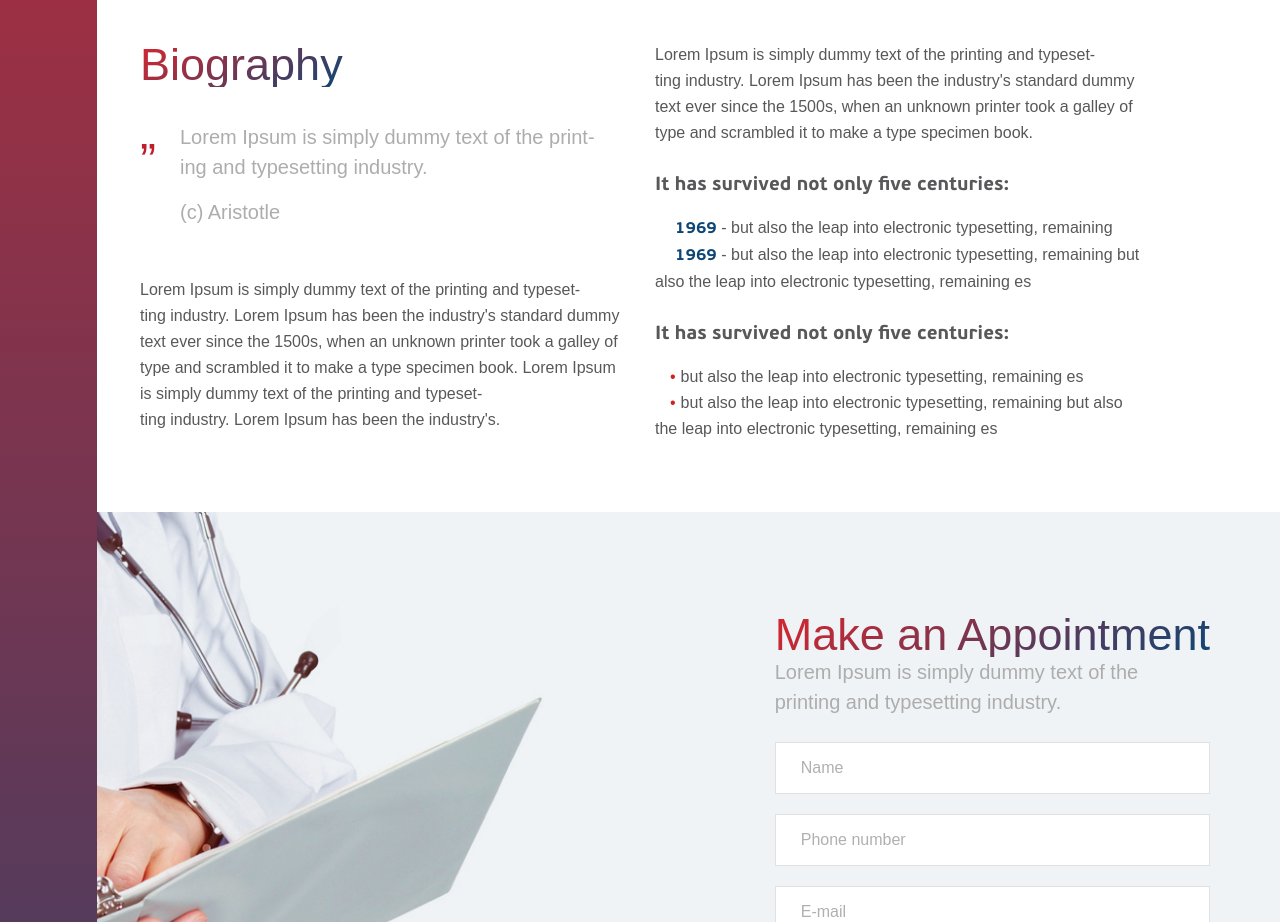
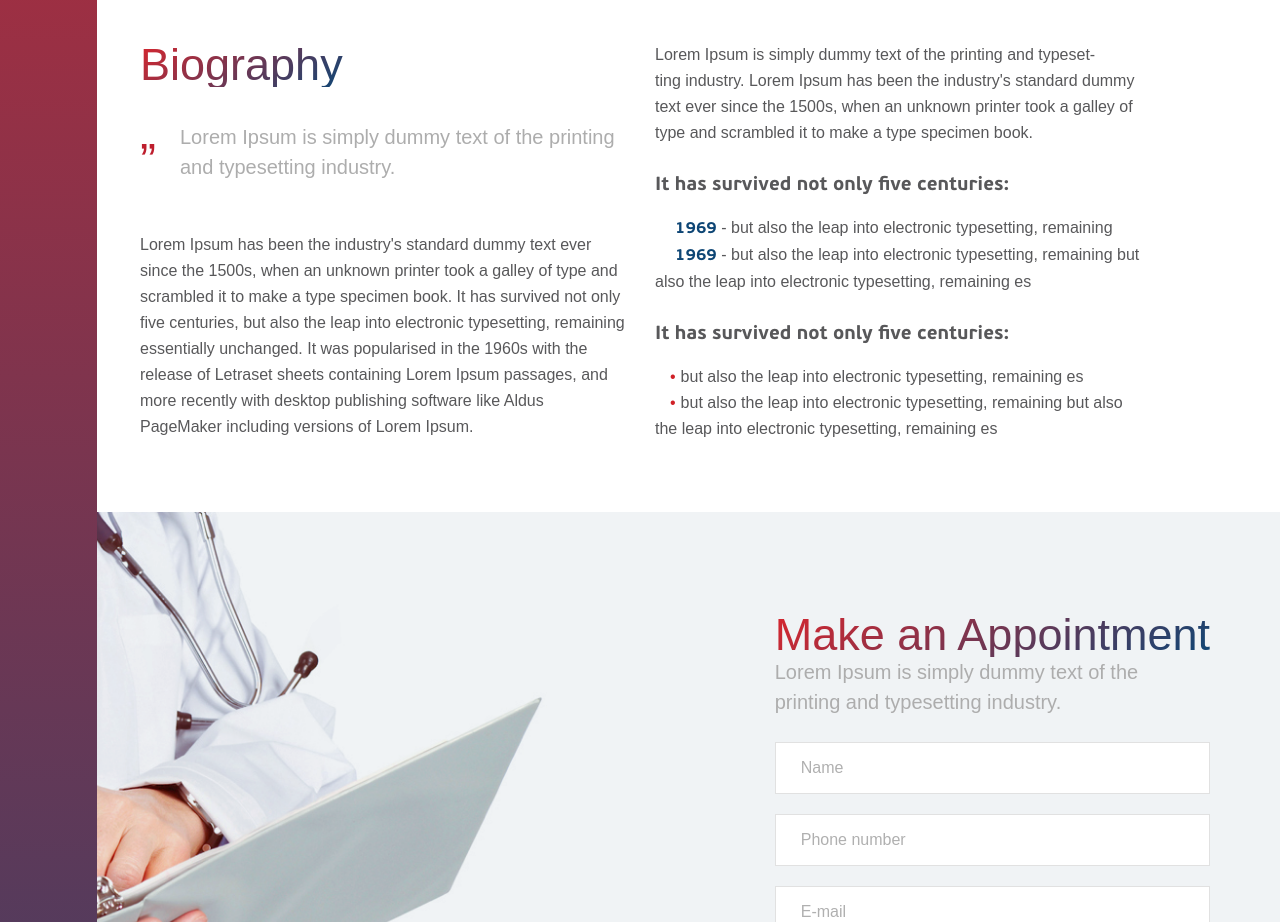
Before and after one commit to Skindyk/Skindyk.github.io, a plain HTML site: page index.html in a window 1280 px wide. Shown: the part 920-1842 px from the top of the page. Drawn offline with nearby package versions, Linux system fonts and the light colour scheme; some packages are replaced by stand-ins of ours; a web font is replaced by a local one.

Commit message:
SKGIT-4:  refactor: Update biography section content and formatting

```diff
--- a/index.html
+++ b/index.html
@@ -139,13 +139,9 @@
                     <div class="bio_item">
                         <h3 class="gradient_text">Biography</h3>
                         <div class="quote">
-                            <p class="subheading">Lorem Ipsum is simply dummy text of the print-<br>ing and typesetting industry.</p>
-                            <span class="subheading">(c) Aristotle</span>
+                            <p class="subheading"><em>Lorem Ipsum</em> is simply dummy text of the printing and typesetting industry.</p>
                         </div>
-                        <p>Lorem Ipsum is simply dummy text of the printing and typeset-<br>ting industry. Lorem Ipsum has been the industry's
-                            standard dummy text ever since the 1500s, when an unknown printer took a galley of type and scrambled it to make
-                            a type specimen book. Lorem Ipsum is simply dummy text of the printing and typeset-<br>ting industry. Lorem Ipsum has been the industry's.
-                        </p>
+                        <p>Lorem Ipsum has been the industry's standard dummy text ever since the 1500s, when an unknown printer took a galley of type and scrambled it to make a type specimen book. It has survived not only five centuries, but also the leap into electronic typesetting, remaining essentially unchanged. It was popularised in the 1960s with the release of Letraset sheets containing Lorem Ipsum passages, and more recently with desktop publishing software like Aldus PageMaker including versions of Lorem Ipsum.</p>
                     </div>
                     <div class="bio_item">
                         <p>
```
